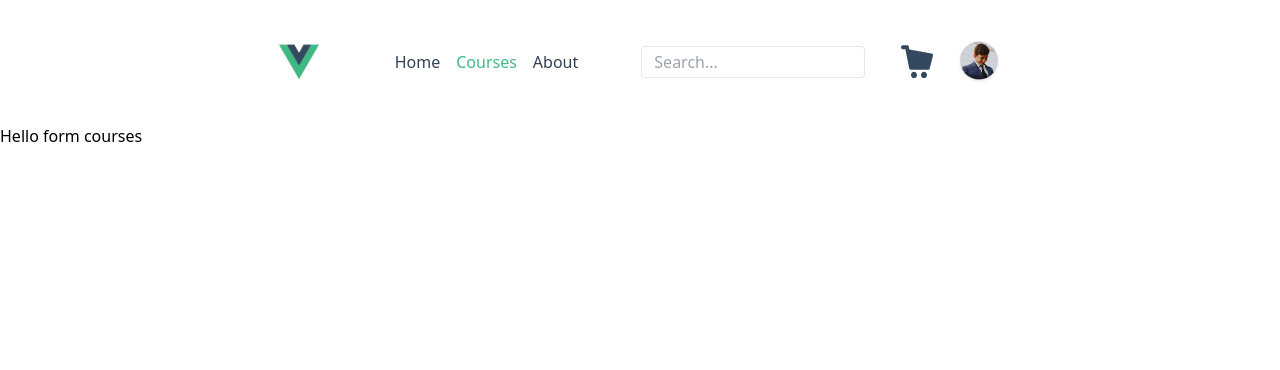
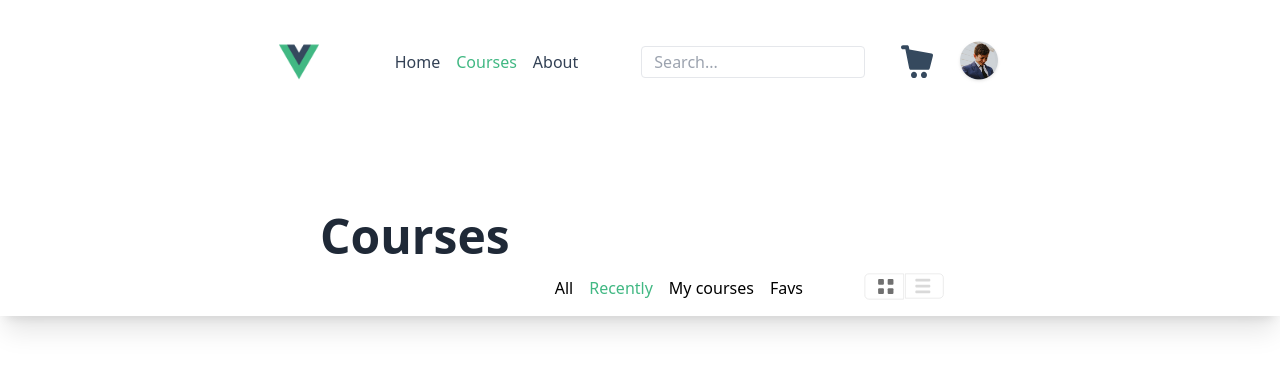
Before and after one commit to alejandrodotor8/Vue-courses-App, a Vue app: page /courses in a window 1280 px wide. Shown: the top 370 px of the page. Built offline with nearby package versions, Linux system fonts and the light colour scheme.

Commit message:
Header Courses style

```diff
--- a/src/components/TheHeader.vue
+++ b/src/components/TheHeader.vue
@@ -19,7 +19,7 @@
 				class="mx-6 appearance-none border rounded w-56 h-8 px-3 text-gray-700 leading-tight focus:outline-none focus:shadow-outline focus:border-emerald-500"
 			/>
 			<img src="@/assets/img/shoppingcart.svg" class="w-8 mx-3" />
-			<router-link to="/profile" class="mx-3"><img src="@/assets/img/profile.png" class="w-11"/></router-link>
+			<router-link to="/profile" class="mx-3"><img src="@/assets/img/profile.png" style="width:44px;"/></router-link>
 		</div>
 	</div>
 </template>
--- a/src/views/Courses.vue
+++ b/src/views/Courses.vue
@@ -1,3 +1,17 @@
 <template>
-	<h2>Hello form courses</h2>
+	<div class="shadow-xl h-48 flex items-end">
+		<div class="w-6/12 mx-auto flex items-end justify-between">
+			<h1 class="font-bold text-5xl text-gray-800 pb-14">Courses</h1>
+			<div class="m-4" style="text-align: center;">
+				<a class="mx-2" href="#">All</a>
+				<a class="mx-2" href="#" style="color: #41b883;">Recently</a>
+				<a class="mx-2" href="#">My courses</a>
+				<a class="mx-2" href="#">Favs</a>
+			</div>
+			<div class="flex m-4">
+				<a href="#"><img src="@/assets/img/icon_courses2.svg" style="width:40px;"/></a>
+				<a href="#"><img src="@/assets/img/icon_courses1.svg" style="width:40px;"/></a>
+			</div>
+		</div>
+	</div>
 </template>
```
